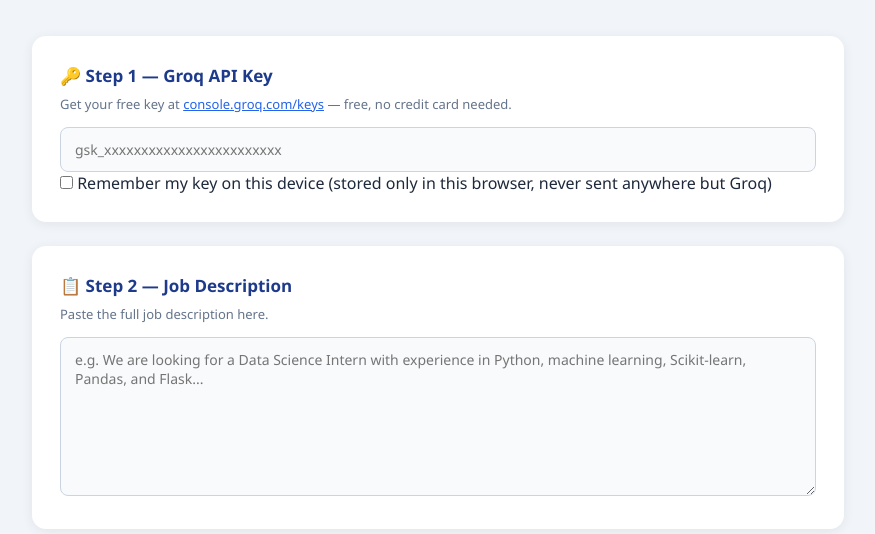
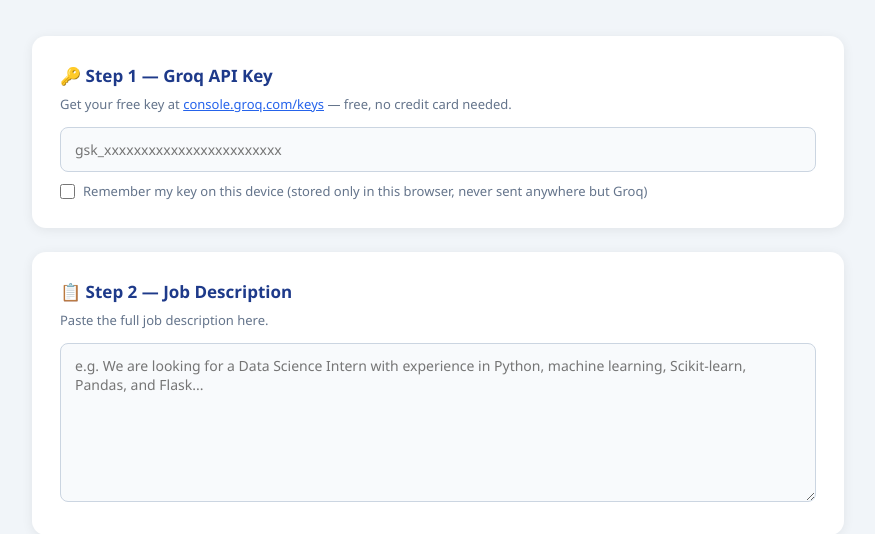
Before and after one commit to Yatishajakkula/resume-screener, a Flask app: page / in a window 1280 px wide. Shown: the part 105-639 px from the top of the page, without its empty margins (202-1077 px from the left). Run offline with Flask 3, Linux system fonts and the light colour scheme; some libraries are stand-ins or nearby versions.

Commit message:
Add styles for remember label and checkbox Update style.css: remember key styling
Added styles for remember label and checkbox.

```diff
--- a/static/css/style.css
+++ b/static/css/style.css
@@ -44,6 +44,16 @@
 .card h2 { font-size: 17px; font-weight: 700; margin-bottom: 8px; color: #1e3a8a; }
 .hint { font-size: 13px; color: #64748b; margin-bottom: 14px; }
 .hint a { color: #2563eb; }
+.remember-label {
+  display: flex;
+  align-items: center;
+  gap: 8px;
+  font-size: 13px;
+  color: #64748b;
+  margin-top: 10px;
+  cursor: pointer;
+}
+.remember-label input[type="checkbox"] { width: 15px; height: 15px; cursor: pointer; }
 
 input[type="password"], textarea {
   width: 100%;
```
